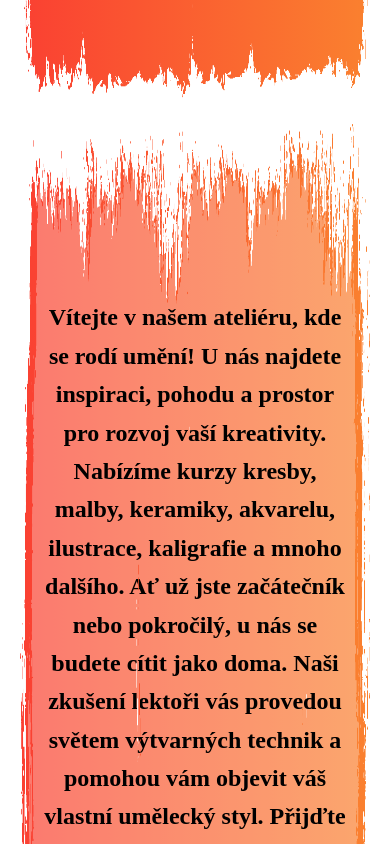
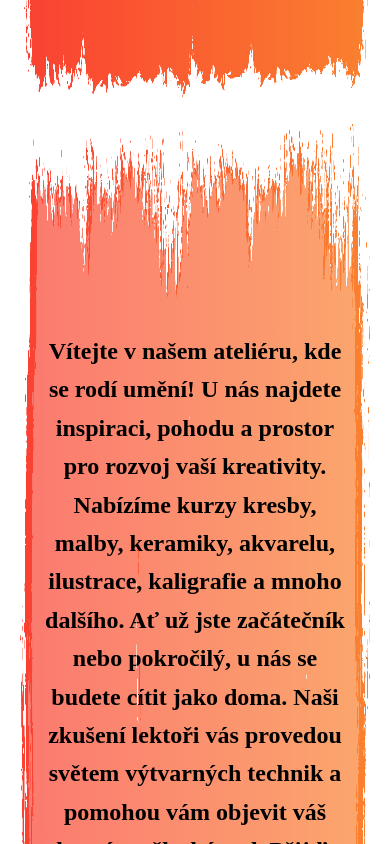
Before and after one commit to pulcovamon/tvorive-kurzy, a React (Vite) app: page /tvorive-kurzy/ in a window 390 px wide. Shown: the part 940-1784 px from the top of the page. Built offline with nearby package versions, Linux system fonts and the light colour scheme; the HTML template or start-up script is replaced by a standard one; a web font is replaced by a local one.

Commit message:
make padding top on welcome text container even larger

```diff
--- a/src/App.css
+++ b/src/App.css
@@ -432,7 +432,8 @@ h2 {
   }
 
   .text-inside-container {
-    padding: 50% 5%;
+    padding: 30% 5%;
+    padding-top: 60%;
   }
 
 }
```
